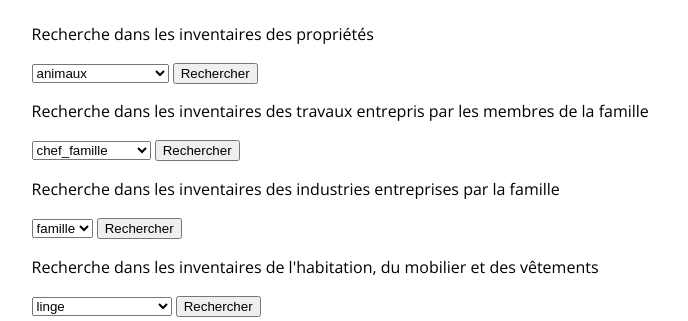
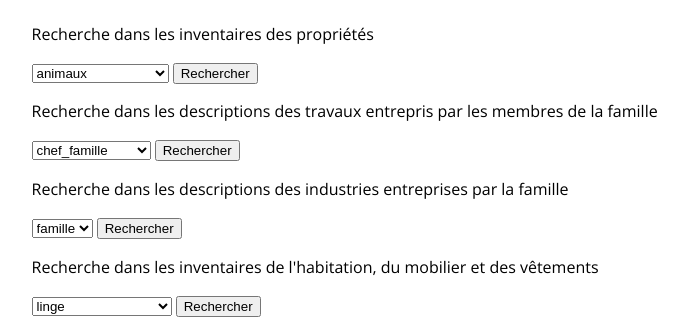
Before and after one commit to jeandamien-genero/app-ouvriers-deux-mondes, a Flask app: page /search in a window 1280 px wide. Shown: the part 329-650 px from the top of the page, without its empty margins (208-896 px from the left). Run offline with Flask 2, Linux system fonts and the light colour scheme; data comes from the database, SQL or seed files in the repository; both versions use the stored data as it was after the commit; some libraries are stand-ins or nearby versions; some web fonts are replaced.

Commit message:
changing inventaire by description

```diff
--- a/app/templates/search.html
+++ b/app/templates/search.html
@@ -27,7 +27,7 @@
         </div>
         <div style="margin:2%">
             <form action="{{url_for('results')}}" method="GET">
-                <p>Recherche dans les inventaires des travaux entrepris par les membres de la famille</p>
+                <p>Recherche dans les descriptions des travaux entrepris par les membres de la famille</p>
                 <div>
                     <div>
                         <select name="travaux" type="search" >
@@ -44,7 +44,7 @@
         </div>
         <div style="margin:2%">
             <form action="{{url_for('results')}}" method="GET">
-                <p>Recherche dans les inventaires des industries entreprises par la famille</p>
+                <p>Recherche dans les descriptions des industries entreprises par la famille</p>
                 <div>
                     <div>
                         <select name="industries" type="search" >
```
Also changed, not shown: od2m_bdd.sqlite.
